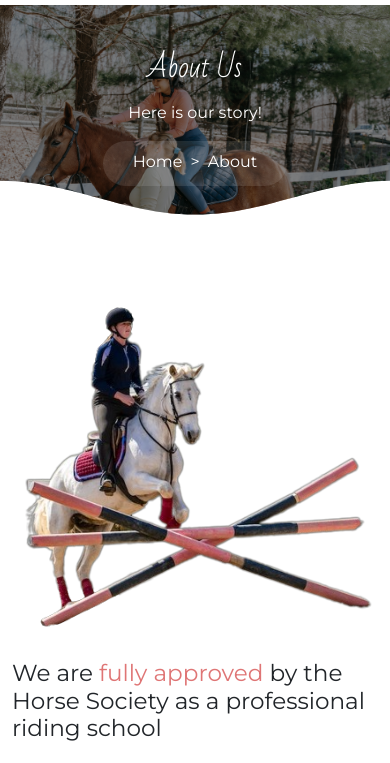
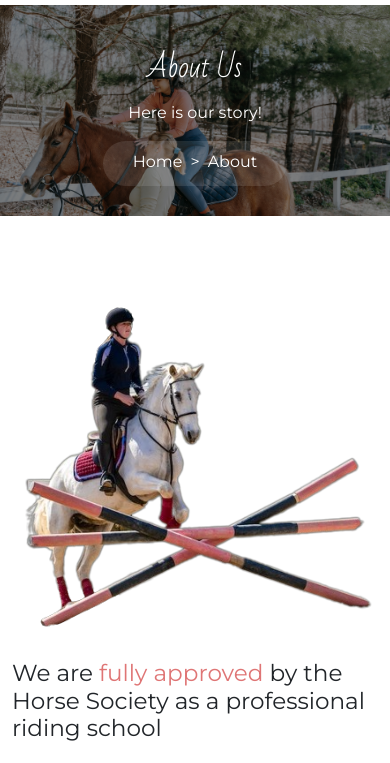
Before and after one commit to zokag/SpiritRanch, a plain HTML site: page about.html in a window 390 px wide. Shown: the part 81-844 px from the top of the page. Drawn offline with nearby package versions, Linux system fonts and the light colour scheme; a web font is replaced by a local one.

Commit message:
Update responsive.css

```diff
--- a/assets/css/responsive.css
+++ b/assets/css/responsive.css
@@ -1,5 +1,5 @@
 @media screen and (max-width: 991px){
-    .cover1 #cover{
+    .cover1, #cover{
         clip-path: none;
 
     }
```
